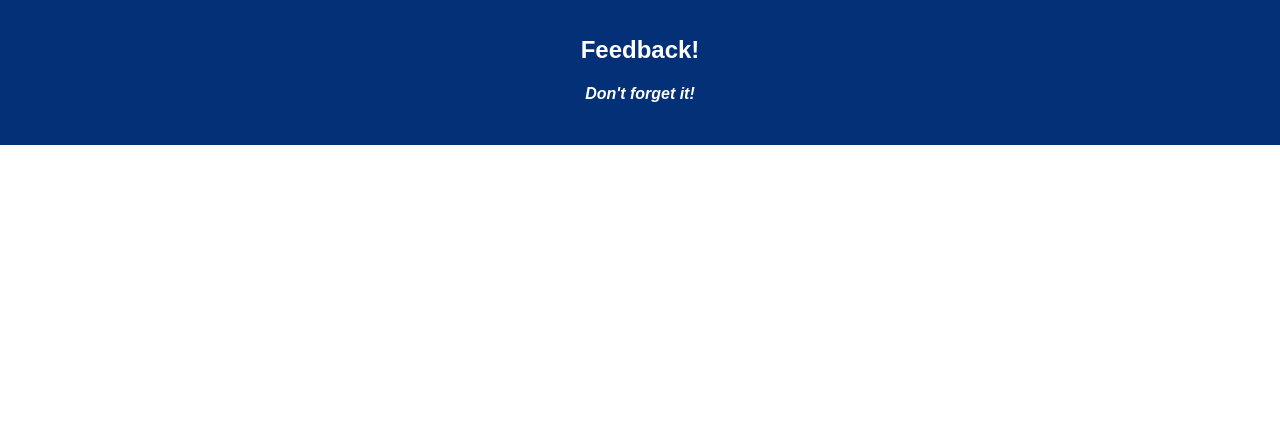
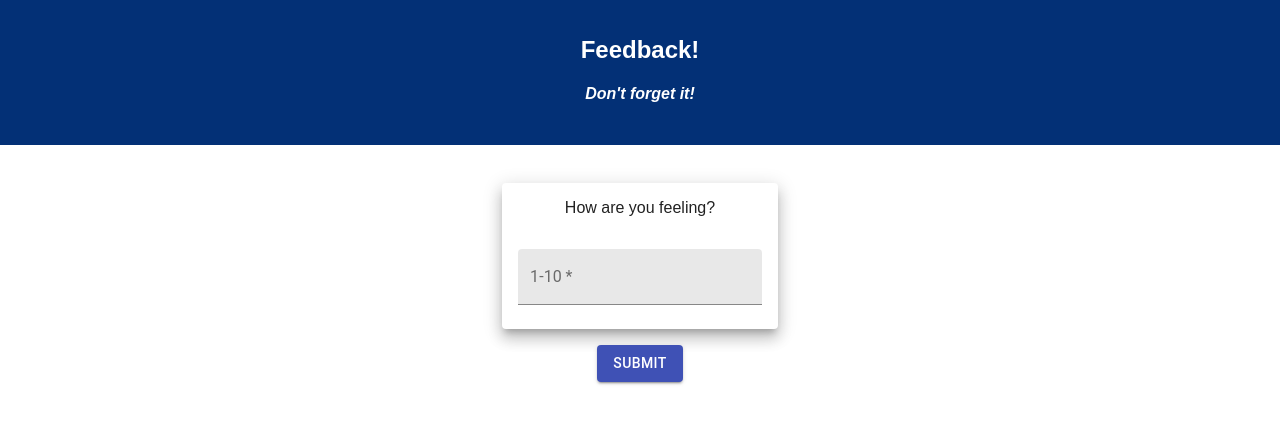
Before and after one commit to hunterEdward98/redux-loop-master, a React (Create React App) app: page /form5 in a window 1280 px wide. Shown: the top 424 px of the page. Built offline with nearby package versions, Linux system fonts and the light colour scheme.

Commit message:
styling, confirmation diologue, and pages set up

```diff
--- a/src/components/App/App.css
+++ b/src/components/App/App.css
@@ -1,14 +1,20 @@
 .App {
   text-align: center;
 }
-
+.content {
+  margin: 3%;
+}
+.container {
+  max-width: 75em;
+  padding: 1em;
+  border-radius: 1em;
+}
 .App-header {
   background-color: #033076;
   min-height: 70px;
   padding: 20px;
   color: white;
 }
-
 .App-title {
   font-size: 1.5em;
 }
--- a/src/components/App/App.js
+++ b/src/components/App/App.js
@@ -1,19 +1,37 @@
 import React, { Component } from 'react';
 import axios from 'axios';
+import Form from '../Form/Form'
+import Form2 from '../Form/Form2'
+import Form3 from '../Form/Form3.js'
+import Form4 from '../Form/Form4.js'
+import Form5 from '../Form/Form5.js'
+import Form6 from '../Form/Form6.js'
+import { BrowserRouter as Router, Route, Switch } from 'react-router-dom'
 import './App.css';
+class App extends Component {
 
-class App extends Component {
   render() {
     return (
+      <Router>
         <div className="App">
           <header className="App-header">
             <h1 className="App-title">Feedback!</h1>
             <h4><i>Don't forget it!</i></h4>
           </header>
-        <br/>
+          <div className='content'>
+            <Switch>
+              <Route exact path='/' component={Form} />
+              <Route exact path='/form2' component={Form2} />
+              <Route exact path='/form3' component={Form3} />
+              <Route exact path='/form4' component={Form4} />
+              <Route exact path='/form5' component={Form5} />
+              <Route exact path='/form6' component={Form6} />
+            </Switch>
           </div>
+          <br />
+        </div >
+      </Router>
     );
   }
 }
-
 export default App;
--- /dev/null
+++ b/src/components/Form/Form.js
@@ -0,0 +1,26 @@
+import React from 'react'
+import FormControl from '@material-ui/core/FormControl'
+import Card from '@material-ui/core/Card';
+import Button from '@material-ui/core/Button';
+import CardContent from '@material-ui/core/CardContent';
+import { withRouter } from 'react-router'
+class Form extends React.Component {
+    render() {
+        return (
+            <FormControl noValidate autoComplete="off">
+                <form onSubmit={() => {
+                    this.props.history.push(`/form2`);
+                }}>
+                    <Card elevation={10} >
+                        <CardContent ><h3>Have you filled out your feedback today?</h3><hr></hr></CardContent>
+                        <CardContent>
+                            <Button type='submit' variant='contained' color='primary'>Start Feedback</Button></CardContent>
+                    </Card>
+                </form>
+            </FormControl >
+        )
+    }
+}
+
+
+export default withRouter(Form);
--- /dev/null
+++ b/src/components/Form/Form2.js
@@ -0,0 +1,28 @@
+import React from 'react'
+import FormControl from '@material-ui/core/FormControl'
+import TextField from '@material-ui/core/TextField'
+import Card from '@material-ui/core/Card';
+import Button from '@material-ui/core/Button';
+import CardContent from '@material-ui/core/CardContent';
+import { withRouter } from 'react-router'
+class Form extends React.Component {
+    render() {
+        return (
+            <FormControl noValidate autoComplete="off">
+                <form onSubmit={() => {
+                    this.props.history.push(`/form3`);
+                }}>
+                    <Card elevation={10}>
+                        <CardContent>How are you feeling?</CardContent>
+                        <CardContent><TextField className='container' required variant='filled' label='1-10' type='number' /></CardContent>
+                    </Card>
+                    <CardContent>
+                        <Button type='submit' variant='contained' color='primary'>Next</Button></CardContent>
+                </form>
+            </FormControl>
+        )
+    }
+}
+
+
+export default withRouter(Form);
--- /dev/null
+++ b/src/components/Form/Form3.js
@@ -0,0 +1,28 @@
+import React from 'react'
+import FormControl from '@material-ui/core/FormControl'
+import TextField from '@material-ui/core/TextField'
+import Card from '@material-ui/core/Card';
+import Button from '@material-ui/core/Button';
+import CardContent from '@material-ui/core/CardContent';
+import { withRouter } from 'react-router'
+class Form extends React.Component {
+    render() {
+        return (
+            <FormControl noValidate autoComplete="off">
+                <form onSubmit={() => {
+                    this.props.history.push(`/form4`);
+                }}>
+                    <Card elevation={10}>
+                        <CardContent>How well are you understanding the content?</CardContent>
+                        <CardContent><TextField className='container' required variant='filled' label='1-10' type='number' /></CardContent>
+                    </Card>
+                    <CardContent>
+                        <Button type='submit' variant='contained' color='primary'>Next</Button></CardContent>
+                </form>
+            </FormControl>
+        )
+    }
+}
+
+
+export default withRouter(Form);
--- /dev/null
+++ b/src/components/Form/Form4.js
@@ -0,0 +1,28 @@
+import React from 'react'
+import FormControl from '@material-ui/core/FormControl'
+import TextField from '@material-ui/core/TextField'
+import Card from '@material-ui/core/Card';
+import Button from '@material-ui/core/Button';
+import CardContent from '@material-ui/core/CardContent';
+import { withRouter } from 'react-router'
+class Form extends React.Component {
+    render() {
+        return (
+            <FormControl noValidate autoComplete="off">
+                <form onSubmit={() => {
+                    this.props.history.push(`/form5`);
+                }}>
+                    <Card elevation={10}>
+                        <CardContent>How are you feeling?</CardContent>
+                        <CardContent><TextField className='container' required variant='filled' label='1-10' type='number' /></CardContent>
+                    </Card>
+                    <CardContent>
+                        <Button type='submit' variant='contained' color='primary'>Next</Button></CardContent>
+                </form>
+            </FormControl>
+        )
+    }
+}
+
+
+export default withRouter(Form);
--- /dev/null
+++ b/src/components/Form/Form5.js
@@ -0,0 +1,45 @@
+import React from 'react'
+import FormControl from '@material-ui/core/FormControl'
+import TextField from '@material-ui/core/TextField'
+import Card from '@material-ui/core/Card';
+import Button from '@material-ui/core/Button';
+import CardContent from '@material-ui/core/CardContent';
+import swal from 'sweetalert'
+import { withRouter } from 'react-router'
+class Form extends React.Component {
+    render() {
+        return (
+            <FormControl noValidate autoComplete="on">
+                <form onSubmit={() => {
+                    swal({
+                        title: "Confirm submit?",
+                        icon: "warning",
+                        buttons: true,
+                        dangerMode: true,
+                    })
+                        .then((willDelete) => {
+                            if (willDelete) {
+                                swal("Feedback Submitted", {
+                                    icon: "success",
+                                });
+                            } else {
+                                swal("Feedback not submitted");
+                                this.props.history.push(`/form5`);
+                            }
+                        })
+                    this.props.history.push(`/form6`);
+                }}>
+                    <Card elevation={10}>
+                        <CardContent>How are you feeling?</CardContent>
+                        <CardContent><TextField className='container' required variant='filled' label='1-10' type='number' /></CardContent>
+                    </Card>
+                    <CardContent>
+                        <Button type='submit' variant='contained' color='primary'>SUBMIT</Button></CardContent>
+                </form>
+            </FormControl >
+        )
+    }
+}
+
+
+export default withRouter(Form);
--- /dev/null
+++ b/src/components/Form/Form6.js
@@ -0,0 +1,25 @@
+import React from 'react'
+import FormControl from '@material-ui/core/FormControl'
+import Card from '@material-ui/core/Card';
+import Button from '@material-ui/core/Button';
+import CardContent from '@material-ui/core/CardContent';
+import { withRouter } from 'react-router';
+class Form extends React.Component {
+    render() {
+        return (
+            <FormControl noValidate autoComplete="off">
+                <form onSubmit={() => {
+                    this.props.history.push(`/`);
+                }}>
+                    <Card elevation={10}>
+                        <CardContent><h3>THANK YOU FOR SUBMITTING.</h3><hr /></CardContent>
+                        <CardContent>
+                            <Button type='submit' variant='contained' color='secondary'>RETURN TO MENU</Button></CardContent></Card>
+                </form>
+            </FormControl>
+        )
+    }
+}
+
+
+export default withRouter(Form);
```
Also changed, not shown: package.json (+8 -1 lines), 1 other file (tests, documents, lock files or other folders). Lines whose indentation alone changed are shown as unchanged.
